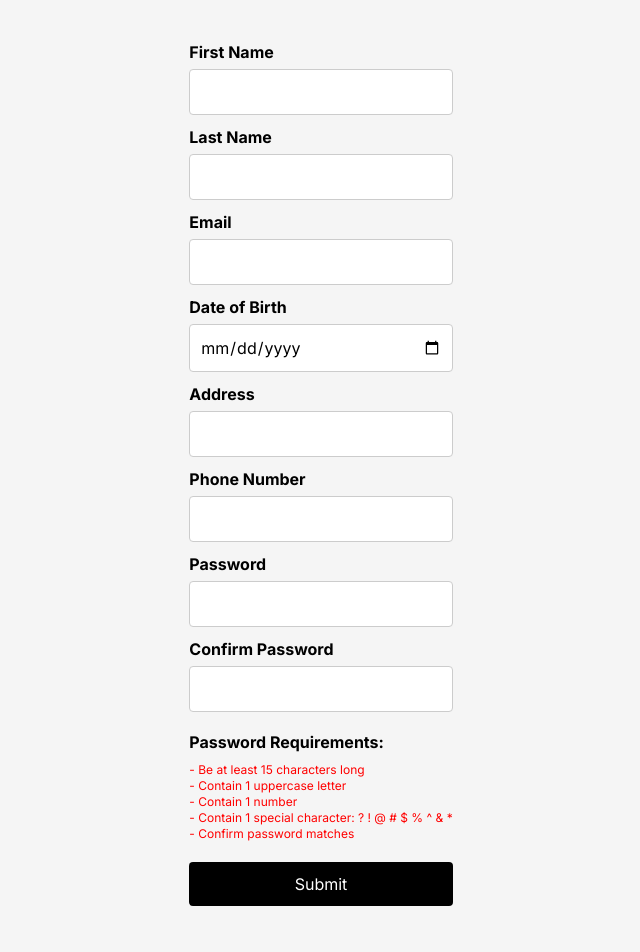
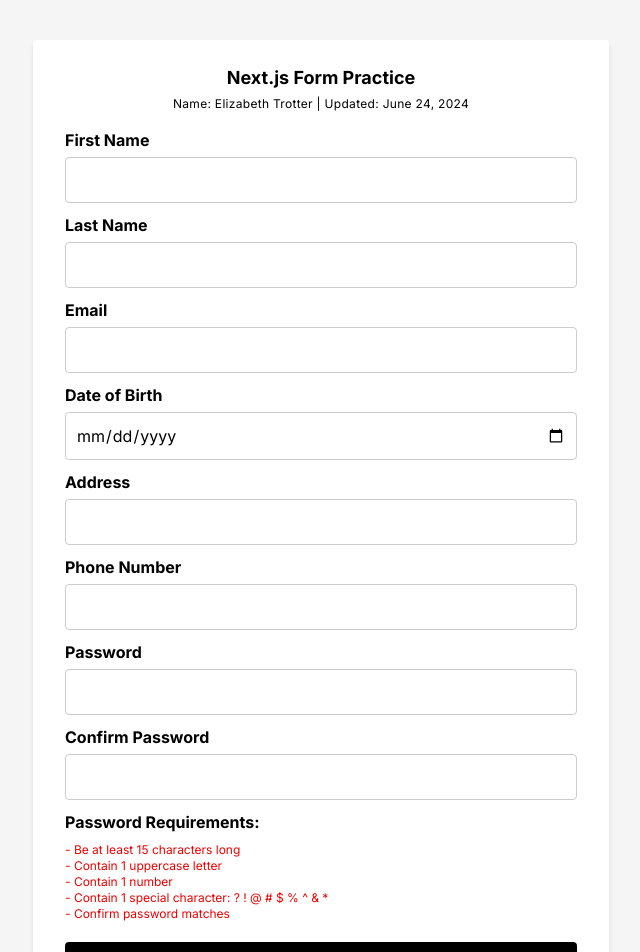
Before and after one commit to elizabeth-trotter/nextjsforms, a Next.js app: page / in a window 1280 px wide. Shown: the top 952 px of the page, without its empty margins (319-959 px from the left). Built offline with nearby package versions, Linux system fonts and the light colour scheme.

Commit message:
styling + accessibility color updates

```diff
--- a/src/app/page.tsx
+++ b/src/app/page.tsx
@@ -36,7 +36,10 @@
   return (
     <main className="flex min-h-screen flex-col items-center justify-between p-10">
       <ToastContainer />
-      <form onSubmit={handleSubmit}>
+      <form onSubmit={handleSubmit} className="w-full max-w-xl bg-white shadow-md rounded px-8 pt-6 pb-8 mb-4">
+        <h1 className="text-lg font-bold text-center pb-1">Next.js Form Practice</h1>
+        <p className="text-xs tracking-wide text-center pb-4">Name: Elizabeth Trotter <span className="hidden sm:inline">|</span> <span className="block sm:inline">Updated: June 24, 2024</span></p>
+
         <label htmlFor="first">First Name</label>
         <input type="text" id="first" name="first" value={firstName} onChange={(e) => setFirstName(e.target.value)} minLength={2} maxLength={100} required />
 
@@ -44,16 +47,16 @@
         <input type="text" id="last" name="last" value={lastName} onChange={(e) => setLastName(e.target.value)} minLength={2} maxLength={100} required />
 
         <label htmlFor="email">Email</label>
-        <input type="email" id="email" name="email" value={email} onChange={(e) => setEmail(e.target.value)} required />
+        <input type="email" autoComplete="true" id="email" name="email" value={email} onChange={(e) => setEmail(e.target.value)} required />
 
         <label htmlFor="birthdate">Date of Birth</label>
         <input type="date" id="birthdate" name="birthdate" value={birthdate} onChange={(e) => setBirthdate(e.target.value)} max={new Date().toISOString().split("T")[0]} required />
 
         <label htmlFor="address">Address</label>
-        <input type="text" id="address" name="address" value={address} onChange={(e) => setAddress(e.target.value)} maxLength={100} />
+        <input type="text" autoComplete="true" id="address" name="address" value={address} onChange={(e) => setAddress(e.target.value)} maxLength={100} />
 
         <label htmlFor="phone">Phone Number</label>
-        <InputMask mask="(999)-999-9999" value={phoneNumber} onChange={(e) => setPhoneNumber(e.target.value)} id="phone" name="phone"></InputMask>
+        <InputMask autoComplete="true" mask="(999)-999-9999" value={phoneNumber} onChange={(e) => setPhoneNumber(e.target.value)} id="phone" name="phone"></InputMask>
 
         <label htmlFor="password">Password</label>
         <input type="password" id="password" name="password" value={password}
@@ -69,13 +72,13 @@
         <label htmlFor="passwordconfirmed">Confirm Password</label>
         <input type="password" id="passwordconfirmed" name="passwordconfirmed" value={confirmPassword} onChange={(e) => setConfirmPassword(e.target.value)} required />
 
-        <h2 className="font-bold py-2">Password Requirements:</h2>
+        <h2 className="font-bold pb-2">Password Requirements:</h2>
         <ol className="text-xs pb-5">
-          <li style={{ color: /.{15,}/.test(password) ? 'green' : 'red' }}>- Be at least 15 characters long</li>
-          <li style={{ color: /[A-Z]/.test(password) ? 'green' : 'red' }}>- Contain 1 uppercase letter</li>
-          <li style={{ color: /[0-9]/.test(password) ? 'green' : 'red' }}>- Contain 1 number</li>
-          <li style={{ color: /[?!@#$%^&*]/.test(password) ? 'green' : 'red' }}>- Contain 1 special character: ? ! @ # $ % ^ & *</li>
-          <li style={{ color: password === confirmPassword && password.length > 0 ? 'green' : 'red' }}>- Confirm password matches</li>
+          <li style={{ color: /.{15,}/.test(password) ? '#008A00' : '#EF0000' }}>- Be at least 15 characters long</li>
+          <li style={{ color: /[A-Z]/.test(password) ? '#008A00' : '#EF0000' }}>- Contain 1 uppercase letter</li>
+          <li style={{ color: /[0-9]/.test(password) ? '#008A00' : '#EF0000' }}>- Contain 1 number</li>
+          <li style={{ color: /[?!@#$%^&*]/.test(password) ? '#008A00' : '#EF0000' }}>- Contain 1 special character: ? ! @ # $ % ^ & *</li>
+          <li style={{ color: password === confirmPassword && password.length > 0 ? '#008A00' : '#EF0000' }}>- Confirm password matches</li>
         </ol>
 
         <button type="submit">Submit</button>
```
